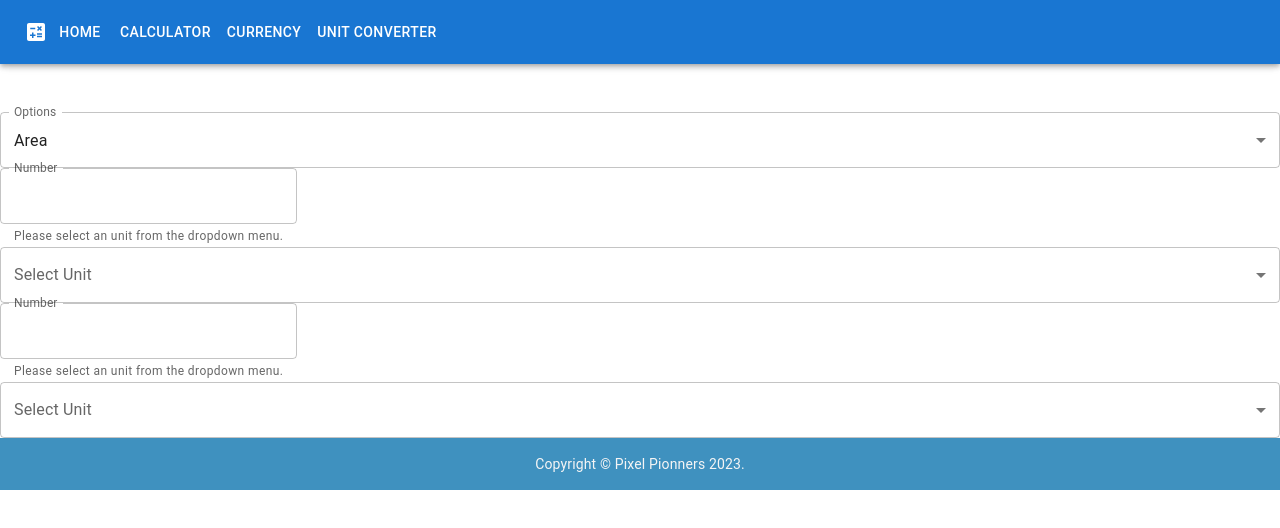
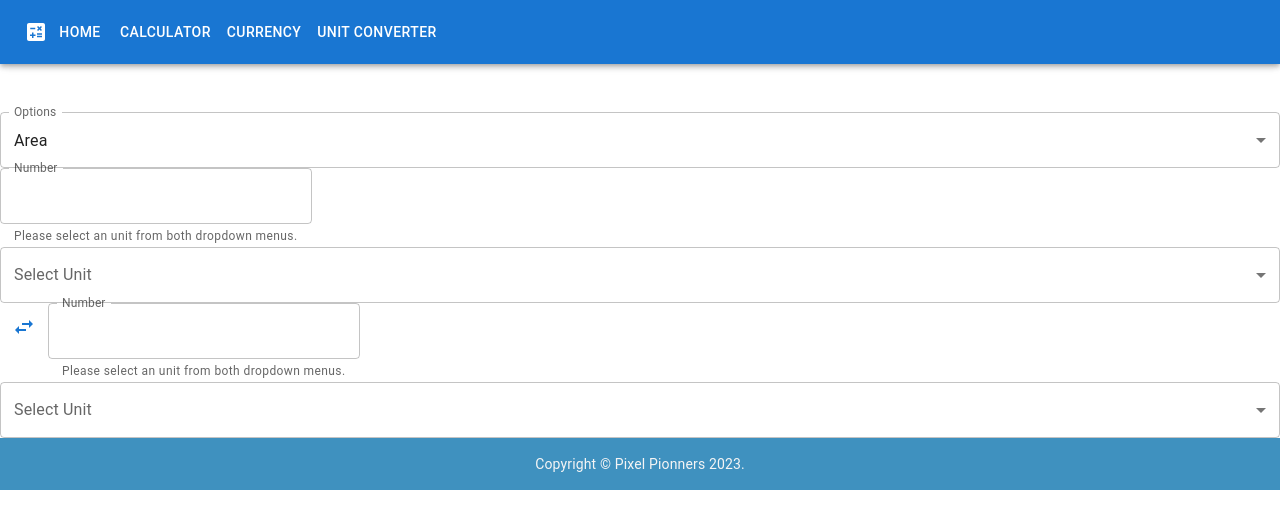
Before and after one commit to vighimre87/Calculator, a React (Create React App) app: page /Units in a window 1280 px wide. Shown: the top 528 px of the page. Built offline with nearby package versions, Linux system fonts and the light colour scheme.

Commit message:
add helper text

```diff
--- a/src/pages/Units/index.js
+++ b/src/pages/Units/index.js
@@ -1,6 +1,8 @@
 // import libraries
 import React, { useState, useEffect } from "react";
 import TextField from "@mui/material/TextField";
+import IconButton from "@mui/material/IconButton";
+import SwapHorizIcon from "@mui/icons-material/SwapHoriz";
 import convert from "convert-units";
 
 // import components
@@ -13,6 +15,10 @@ import { UNITS } from "../../utils/units";
 import "./style.css";
 
 function Units() {
+  // messages
+  const selectDropDownUnitMsg =
+    "Please select an unit from both dropdown menus.";
+
   // exchange option state management
   const [exchangeOption, setExchangeOption] = useState(
     UNITS.EXCHANGE_OPTIONS[0].value
@@ -56,7 +62,7 @@ function Units() {
     updateLeftInput();
   }, [rightInputValue]);
 
-  const isInputsValid = () => leftUnitOption && leftInputValue;
+  const isInputsValid = () => leftUnitOption && rightUnitOption;
   const updateRightInput = () => {
     if (isInputsValid()) {
       const newRightInputValue = convert(leftInputValue)
@@ -73,6 +79,18 @@ function Units() {
         .to(leftUnitOption);
       setLeftInputValue(newLeftInputValue);
     }
+  };
+
+  const onSwapButtonClick = () => {
+    const leftUnitOptionCurr = leftUnitOption;
+    const leftInputValueCurr = leftInputValue;
+    const rightUnitOptionCurr = rightUnitOption;
+    const rightInputValueCurr = rightInputValue;
+
+    setLeftUnitOption(rightUnitOptionCurr);
+    setLeftInputValue(rightInputValueCurr);
+    setRightUnitOption(leftUnitOptionCurr);
+    setRightInputValue(leftInputValueCurr);
   };
 
   // mi2
@@ -101,9 +119,7 @@ function Units() {
         InputProps={{
           readOnly: !leftUnitOption || !rightUnitOption
         }}
-        helperText={
-          leftUnitOption ? "" : "Please select an unit from the dropdown menu."
-        }
+        helperText={leftUnitOption ? "" : selectDropDownUnitMsg}
         value={leftInputValue}
         onChange={(event) => {
           setLeftInputValue(event.target.value);
@@ -119,6 +135,15 @@ function Units() {
           setLeftUnitOption(event.target.value);
         }}
       />
+      <IconButton
+        color="primary"
+        aria-label="upload picture"
+        component="label"
+        size="large"
+        onClick={onSwapButtonClick}
+      >
+        <SwapHorizIcon />
+      </IconButton>
       <TextField
         // right input
         id="right-number"
@@ -130,9 +155,7 @@ function Units() {
         InputProps={{
           readOnly: !leftUnitOption || !rightUnitOption
         }}
-        helperText={
-          rightUnitOption ? "" : "Please select an unit from the dropdown menu."
-        }
+        helperText={rightUnitOption ? "" : selectDropDownUnitMsg}
         value={rightInputValue}
         onChange={(event) => {
           setRightInputValue(event.target.value);
```
